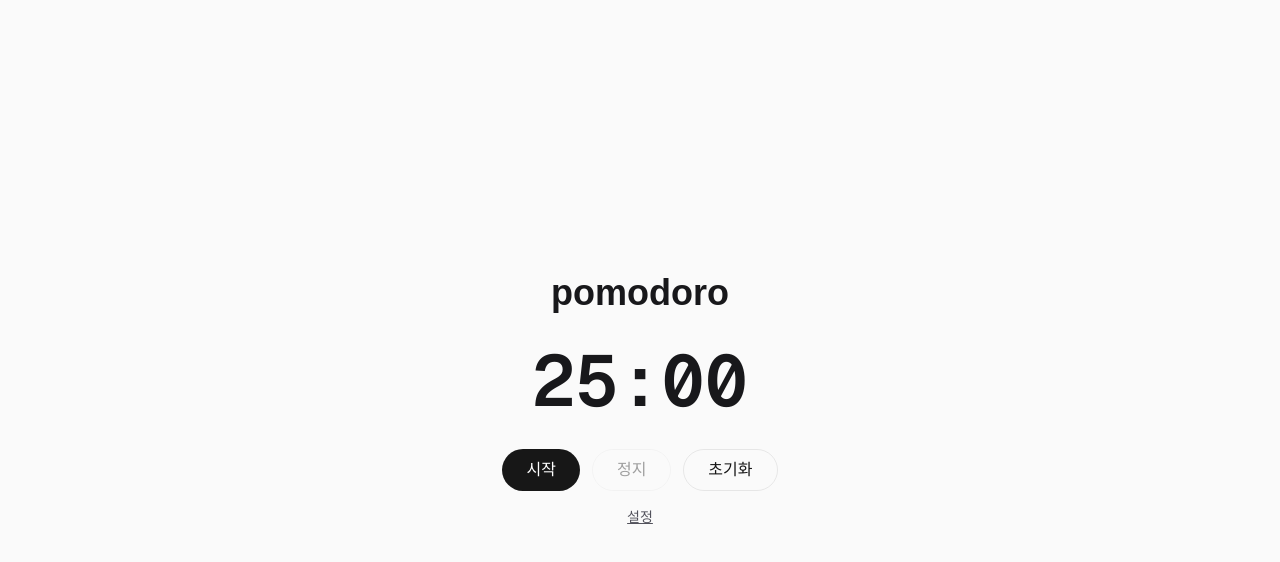
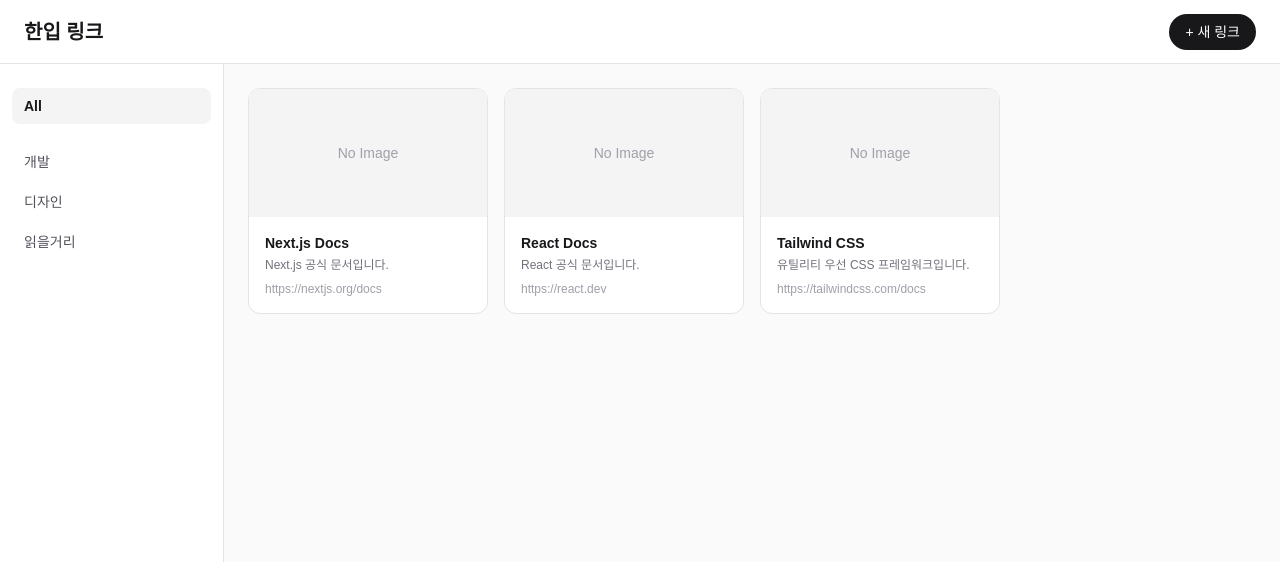
Before and after one commit to pnoni0618/claude-code-onebite, a Next.js app in the folder 3.onebite-link/: page / in a window 1280 px wide. Shown: the top 562 px of the page. Built offline with nearby package versions, Linux system fonts and the light colour scheme.

Commit message:
onebite-link UI 작업

```diff
--- /dev/null
+++ b/3.onebite-link/app/folder/[folderId]/page.tsx
@@ -0,0 +1,33 @@
+import { notFound } from "next/navigation";
+import Header from "@/components/Header";
+import Sidebar from "@/components/Sidebar";
+import LinkGrid from "@/components/LinkGrid";
+import { folders } from "@/lib/folders";
+import { links } from "@/lib/links";
+
+export default async function FolderPage({
+  params,
+}: {
+  params: Promise<{ folderId: string }>;
+}) {
+  const { folderId } = await params;
+  const folder = folders.find((item) => item.id === folderId);
+
+  if (!folder) {
+    notFound();
+  }
+
+  const folderLinks = links.filter((link) => link.folderId === folderId);
+
+  return (
+    <div className="flex flex-1 flex-col bg-zinc-50 dark:bg-black">
+      <Header />
+      <div className="flex flex-1">
+        <Sidebar />
+        <main className="flex-1 p-6">
+          <LinkGrid links={folderLinks} />
+        </main>
+      </div>
+    </div>
+  );
+}
--- /dev/null
+++ b/3.onebite-link/app/new/page.tsx
@@ -0,0 +1,17 @@
+import Header from "@/components/Header";
+import Sidebar from "@/components/Sidebar";
+import NewLinkForm from "@/components/NewLinkForm";
+
+export default function NewLinkPage() {
+  return (
+    <div className="flex flex-1 flex-col bg-zinc-50 dark:bg-black">
+      <Header />
+      <div className="flex flex-1">
+        <Sidebar />
+        <main className="flex flex-1 justify-center p-6">
+          <NewLinkForm />
+        </main>
+      </div>
+    </div>
+  );
+}
--- a/3.onebite-link/app/page.tsx
+++ b/3.onebite-link/app/page.tsx
@@ -1,71 +1,18 @@
-"use client";
-
-import { useEffect, useState } from "react";
-import Timer from "@/components/Timer";
-import Controllers from "@/components/Controllers";
-
-const DEFAULT_MINUTES = 25;
-const STORAGE_KEY = "pomodoro-minutes";
-
-function getStoredMinutes() {
-  const stored = localStorage.getItem(STORAGE_KEY);
-  const minutes = stored ? Number(stored) : DEFAULT_MINUTES;
-  return Number.isFinite(minutes) && minutes > 0 ? minutes : DEFAULT_MINUTES;
-}
+import Header from "@/components/Header";
+import Sidebar from "@/components/Sidebar";
+import LinkGrid from "@/components/LinkGrid";
+import { links } from "@/lib/links";
 
 export default function Home() {
-  const [secondsLeft, setSecondsLeft] = useState(DEFAULT_MINUTES * 60);
-  const [isRunning, setIsRunning] = useState(false);
-
-  useEffect(() => {
-    // Live countdown UI: sync from localStorage after mount instead of a
-    // lazy useState initializer, since the server can't read localStorage.
-    // eslint-disable-next-line react-hooks/set-state-in-effect
-    setSecondsLeft(getStoredMinutes() * 60);
-  }, []);
-
-  useEffect(() => {
-    if (!isRunning) return;
-
-    const intervalId = setInterval(() => {
-      setSecondsLeft((prev) => {
-        if (prev <= 1) {
-          setIsRunning(false);
-          return 0;
-        }
-        return prev - 1;
-      });
-    }, 1000);
-
-    return () => clearInterval(intervalId);
-  }, [isRunning]);
-
-  const handleStart = () => {
-    if (secondsLeft <= 0) return;
-    setIsRunning(true);
-  };
-
-  const handleStop = () => {
-    setIsRunning(false);
-  };
-
-  const handleReset = () => {
-    setIsRunning(false);
-    setSecondsLeft(getStoredMinutes() * 60);
-  };
-
   return (
-    <div className="flex flex-1 flex-col items-center justify-center gap-8 bg-zinc-50 dark:bg-black">
-      <h1 className="text-4xl font-bold text-zinc-900 dark:text-zinc-50">
-        pomodoro
-      </h1>
-      <Timer secondsLeft={secondsLeft} />
-      <Controllers
-        isRunning={isRunning}
-        onStart={handleStart}
-        onStop={handleStop}
-        onReset={handleReset}
-      />
+    <div className="flex flex-1 flex-col bg-zinc-50 dark:bg-black">
+      <Header />
+      <div className="flex flex-1">
+        <Sidebar />
+        <main className="flex-1 p-6">
+          <LinkGrid links={links} />
+        </main>
+      </div>
     </div>
   );
 }
--- /dev/null
+++ b/3.onebite-link/components/Header.tsx
@@ -0,0 +1,17 @@
+import Link from "next/link";
+
+export default function Header() {
+  return (
+    <header className="flex h-16 w-full items-center justify-between border-b border-zinc-200 bg-white px-6 dark:border-zinc-800 dark:bg-black">
+      <span className="text-xl font-bold text-zinc-900 dark:text-zinc-50">
+        한입 링크
+      </span>
+      <Link
+        href="/new"
+        className="rounded-full bg-zinc-900 px-4 py-2 text-sm font-medium text-white transition-colors hover:bg-zinc-700 dark:bg-zinc-50 dark:text-zinc-900 dark:hover:bg-zinc-200"
+      >
+        + 새 링크
+      </Link>
+    </header>
+  );
+}
--- /dev/null
+++ b/3.onebite-link/components/LinkCard.tsx
@@ -0,0 +1,43 @@
+export type LinkItem = {
+  id: string;
+  title: string;
+  url: string;
+  description: string;
+  thumbnailUrl?: string;
+  folderId: string;
+};
+
+export default function LinkCard({ title, url, description, thumbnailUrl }: LinkItem) {
+  return (
+    <a
+      href={url}
+      target="_blank"
+      rel="noopener noreferrer"
+      className="flex flex-col overflow-hidden rounded-xl border border-zinc-200 bg-white transition-shadow hover:shadow-md dark:border-zinc-800 dark:bg-zinc-900"
+    >
+      <div className="flex h-32 w-full items-center justify-center bg-zinc-100 dark:bg-zinc-800">
+        {thumbnailUrl ? (
+          // eslint-disable-next-line @next/next/no-img-element
+          <img
+            src={thumbnailUrl}
+            alt={title}
+            className="h-full w-full object-cover"
+          />
+        ) : (
+          <span className="text-sm text-zinc-400">No Image</span>
+        )}
+      </div>
+      <div className="flex flex-col gap-1 p-4">
+        <h3 className="truncate text-sm font-semibold text-zinc-900 dark:text-zinc-50">
+          {title}
+        </h3>
+        <p className="line-clamp-2 text-xs text-zinc-500 dark:text-zinc-400">
+          {description}
+        </p>
+        <span className="mt-1 truncate text-xs text-zinc-400 dark:text-zinc-500">
+          {url}
+        </span>
+      </div>
+    </a>
+  );
+}
--- /dev/null
+++ b/3.onebite-link/components/LinkGrid.tsx
@@ -0,0 +1,19 @@
+import LinkCard, { type LinkItem } from "@/components/LinkCard";
+
+export default function LinkGrid({ links }: { links: LinkItem[] }) {
+  if (links.length === 0) {
+    return (
+      <div className="flex flex-1 items-center justify-center text-sm text-zinc-400">
+        등록된 링크가 없습니다.
+      </div>
+    );
+  }
+
+  return (
+    <div className="grid grid-cols-1 gap-4 sm:grid-cols-2 lg:grid-cols-3 xl:grid-cols-4">
+      {links.map((link) => (
+        <LinkCard key={link.id} {...link} />
+      ))}
+    </div>
+  );
+}
--- /dev/null
+++ b/3.onebite-link/components/NewLinkForm.tsx
@@ -0,0 +1,67 @@
+"use client";
+
+import { useState } from "react";
+import { folders } from "@/lib/folders";
+
+export default function NewLinkForm() {
+  const [url, setUrl] = useState("");
+  const [folderId, setFolderId] = useState(folders[0]?.id ?? "");
+
+  const handleSubmit = (event: React.FormEvent<HTMLFormElement>) => {
+    event.preventDefault();
+    // TODO: 링크 저장 API 연동
+  };
+
+  return (
+    <form
+      onSubmit={handleSubmit}
+      className="flex w-full max-w-md flex-col gap-4"
+    >
+      <div className="flex flex-col gap-1.5">
+        <label
+          htmlFor="url"
+          className="text-sm font-medium text-zinc-700 dark:text-zinc-300"
+        >
+          링크 주소
+        </label>
+        <input
+          id="url"
+          type="url"
+          required
+          placeholder="https://example.com"
+          value={url}
+          onChange={(event) => setUrl(event.target.value)}
+          className="rounded-lg border border-zinc-300 bg-white px-3 py-2 text-sm text-zinc-900 outline-none focus:border-zinc-500 dark:border-zinc-700 dark:bg-zinc-900 dark:text-zinc-50"
+        />
+      </div>
+
+      <div className="flex flex-col gap-1.5">
+        <label
+          htmlFor="folder"
+          className="text-sm font-medium text-zinc-700 dark:text-zinc-300"
+        >
+          폴더
+        </label>
+        <select
+          id="folder"
+          value={folderId}
+          onChange={(event) => setFolderId(event.target.value)}
+          className="rounded-lg border border-zinc-300 bg-white px-3 py-2 text-sm text-zinc-900 outline-none focus:border-zinc-500 dark:border-zinc-700 dark:bg-zinc-900 dark:text-zinc-50"
+        >
+          {folders.map((folder) => (
+            <option key={folder.id} value={folder.id}>
+              {folder.name}
+            </option>
+          ))}
+        </select>
+      </div>
+
+      <button
+        type="submit"
+        className="mt-2 rounded-full bg-zinc-900 px-4 py-2 text-sm font-medium text-white transition-colors hover:bg-zinc-700 dark:bg-zinc-50 dark:text-zinc-900 dark:hover:bg-zinc-200"
+      >
+        저장
+      </button>
+    </form>
+  );
+}
--- /dev/null
+++ b/3.onebite-link/components/Sidebar.tsx
@@ -0,0 +1,44 @@
+"use client";
+
+import Link from "next/link";
+import { usePathname } from "next/navigation";
+import { folders } from "@/lib/folders";
+
+export default function Sidebar() {
+  const pathname = usePathname();
+
+  return (
+    <aside className="flex w-56 shrink-0 flex-col gap-1 border-r border-zinc-200 bg-white px-3 py-6 dark:border-zinc-800 dark:bg-black">
+      <Link
+        href="/"
+        className={`rounded-lg px-3 py-2 text-left text-sm font-semibold transition-colors ${
+          pathname === "/"
+            ? "bg-zinc-100 text-zinc-900 dark:bg-zinc-800 dark:text-zinc-50"
+            : "text-zinc-600 hover:bg-zinc-100 dark:text-zinc-400 dark:hover:bg-zinc-800"
+        }`}
+      >
+        All
+      </Link>
+      <nav className="mt-4 flex flex-col gap-1">
+        {folders.map((folder) => {
+          const href = `/folder/${folder.id}`;
+          const isActive = pathname === href;
+
+          return (
+            <Link
+              key={folder.id}
+              href={href}
+              className={`rounded-lg px-3 py-2 text-left text-sm transition-colors ${
+                isActive
+                  ? "bg-zinc-100 font-semibold text-zinc-900 dark:bg-zinc-800 dark:text-zinc-50"
+                  : "text-zinc-600 hover:bg-zinc-100 dark:text-zinc-400 dark:hover:bg-zinc-800"
+              }`}
+            >
+              {folder.name}
+            </Link>
+          );
+        })}
+      </nav>
+    </aside>
+  );
+}
--- /dev/null
+++ b/3.onebite-link/lib/folders.ts
@@ -0,0 +1,10 @@
+export type Folder = {
+  id: string;
+  name: string;
+};
+
+export const folders: Folder[] = [
+  { id: "1", name: "개발" },
+  { id: "2", name: "디자인" },
+  { id: "3", name: "읽을거리" },
+];
--- /dev/null
+++ b/3.onebite-link/lib/links.ts
@@ -0,0 +1,25 @@
+import type { LinkItem } from "@/components/LinkCard";
+
+export const links: LinkItem[] = [
+  {
+    id: "1",
+    title: "Next.js Docs",
+    url: "https://nextjs.org/docs",
+    description: "Next.js 공식 문서입니다.",
+    folderId: "1",
+  },
+  {
+    id: "2",
+    title: "React Docs",
+    url: "https://react.dev",
+    description: "React 공식 문서입니다.",
+    folderId: "1",
+  },
+  {
+    id: "3",
+    title: "Tailwind CSS",
+    url: "https://tailwindcss.com/docs",
+    description: "유틸리티 우선 CSS 프레임워크입니다.",
+    folderId: "2",
+  },
+];
```
Also changed, not shown: 3.onebite-link/.claude/settings.json (added), 1 other file (tests, documents, lock files or other folders).
